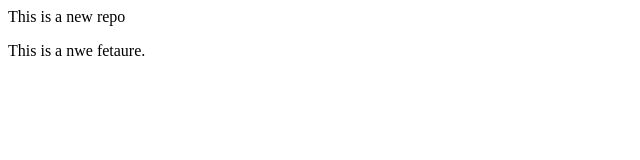
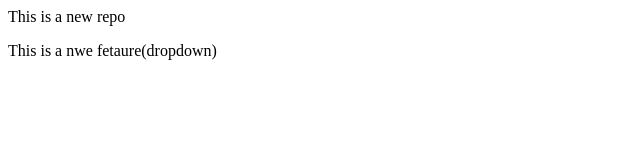
Before and after one commit to Aishwarya22222/localrepo, a plain HTML site: page index.html in a window 1280 px wide. Shown: the full height of the page, 0-640 px from the left. Drawn offline with Linux system fonts and the light colour scheme.

Commit message:
add dropdown

```diff
--- a/index.html
+++ b/index.html
@@ -1,2 +1,2 @@
 <p>This is a new repo</p>
-<p>This is a nwe fetaure.</p>
+<p>This is a nwe fetaure(dropdown)</p>
```
